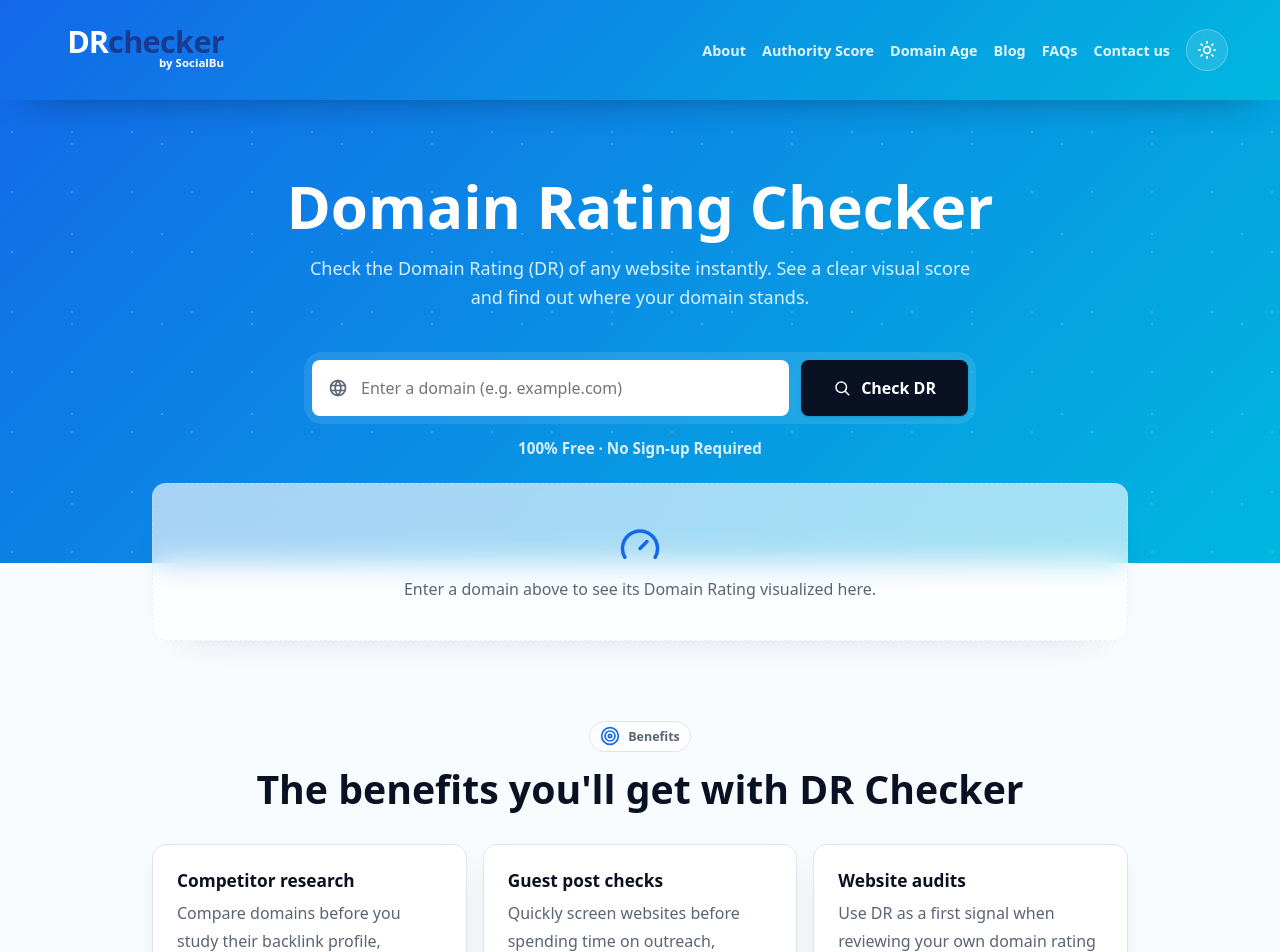
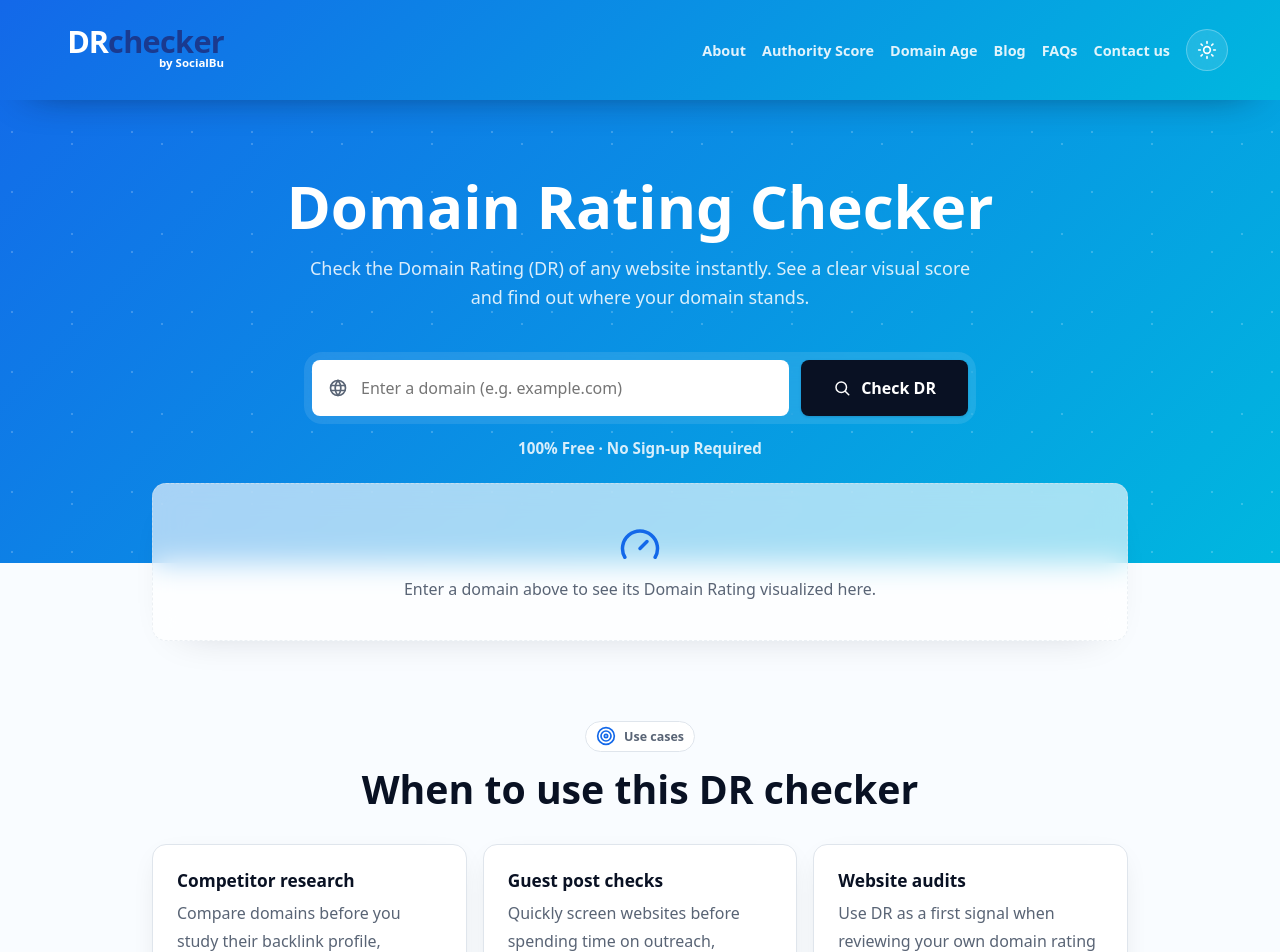
Before and after one commit to iamawaisyounas/free-dr-checker, a Next.js app: page / in a window 1280 px wide. Shown: the top 952 px of the page. Built offline with nearby package versions, Linux system fonts and the light colour scheme.

Commit message:
Revert "Update DR checker benefits heading"
This reverts commit 5a4919762cd8fbd323aa7ca1708d3a483fe3a7ce.

```diff
--- a/app/page.tsx
+++ b/app/page.tsx
@@ -29,9 +29,9 @@ export default function HomePage() {
                 <circle cx="12" cy="12" r="6"></circle>
                 <circle cx="12" cy="12" r="2"></circle>
               </svg>
-              Benefits
+              Use cases
             </p>
-            <h2>The benefits you&apos;ll get with DR Checker</h2>
+            <h2>When to use this DR checker</h2>
             <div className="feature-grid">
               <article>
                 <h3>Competitor research</h3>
```
